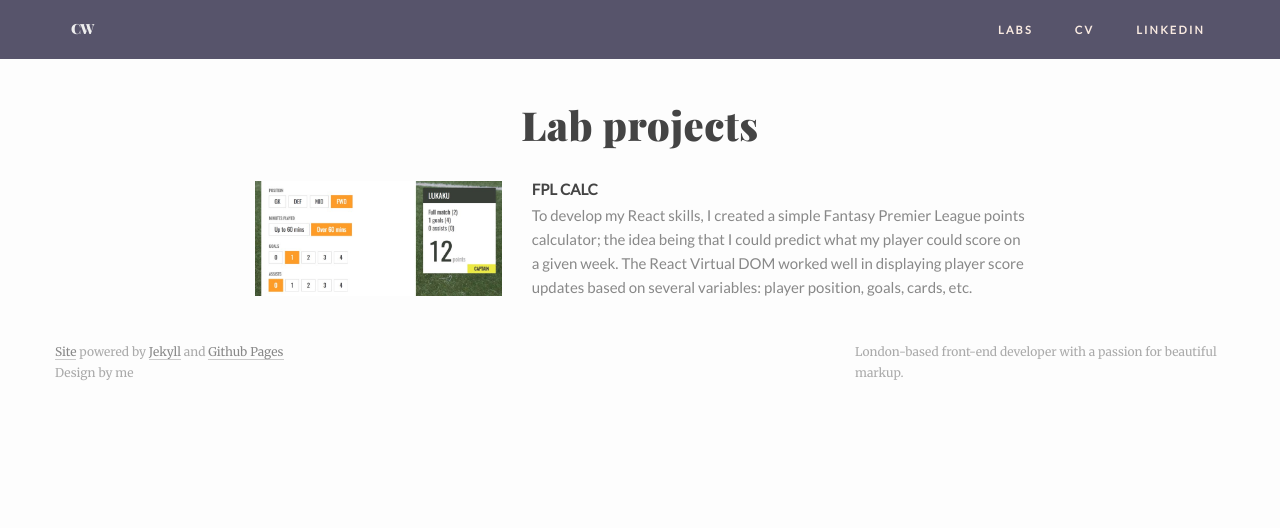
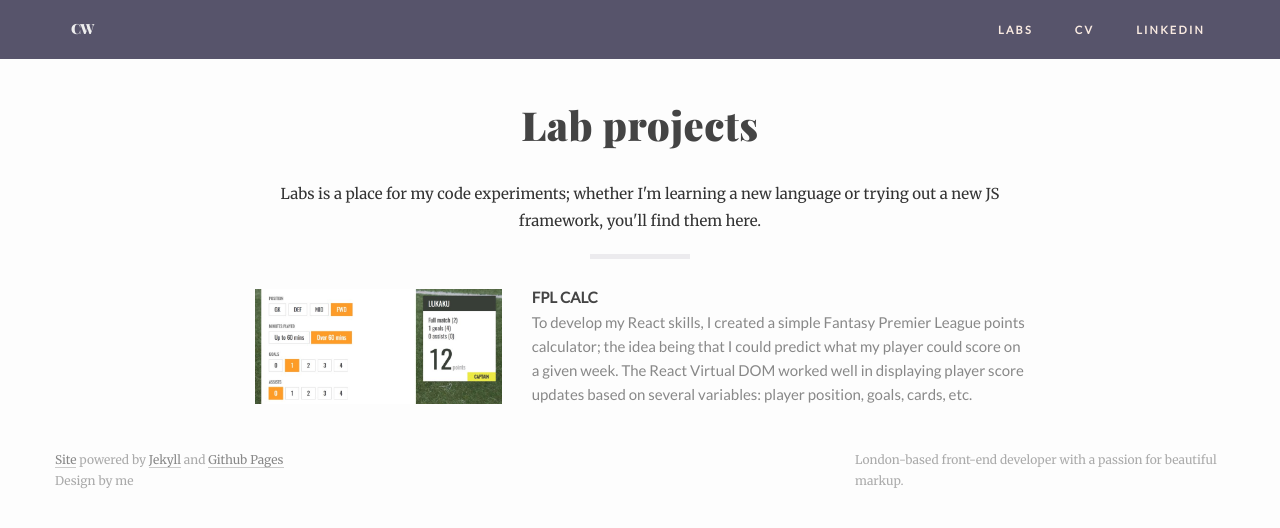
Before and after one commit to carlwood/carlwood.github.io, a Jekyll site: the page built from labs/index.html, in a window 1280 px wide. Shown: the top 528 px of the page. Built offline with Jekyll 4.4.1, drawn with Linux system fonts in a browser that asks for light colours.

Commit message:
Add Labs blurb

```diff
--- a/css/main.scss
+++ b/css/main.scss
@@ -278,6 +278,7 @@ img {
 }
 
 .post--labs {
+    margin-top: 30px;
     .post__link {
         display: flex;
         @include media-query($phone-down) {
--- a/labs/index.html
+++ b/labs/index.html
@@ -5,10 +5,12 @@ layout: default
     <div class="site-content">
         <h1>Lab projects</h1>
         <div class="item-listing">
-            {% for post in site.posts %}
-                {% if post.type contains 'labs' %}
-                    <div class="row">
-                        <div class="col-sm-10 col-sm-offset-1 col-md-8 col-md-offset-2">
+            <div class="row">
+                <div class="col-sm-10 col-sm-offset-1 col-md-8 col-md-offset-2">
+                    <p class="u-center">Labs is a place for my code experiments; whether I'm learning a new language or trying out a new JS framework, you'll find them here.</p>
+                    <hr class="hr">
+                    {% for post in site.posts %}
+                        {% if post.type contains 'labs' %}
                             <div class="post--labs">
                                 <a class="post__link" href="{{ post.siteurl }}">
                                     <div class="labs-img">
@@ -20,10 +22,10 @@ layout: default
                                     </div>
                                 </a>
                             </div>
-                        </div>
-                    </div>
-                {% endif %}
-            {% endfor %}
+                        {% endif %}
+                    {% endfor %}
+                </div>
+            </div>
         </div>
     </div>
 </div>
```
